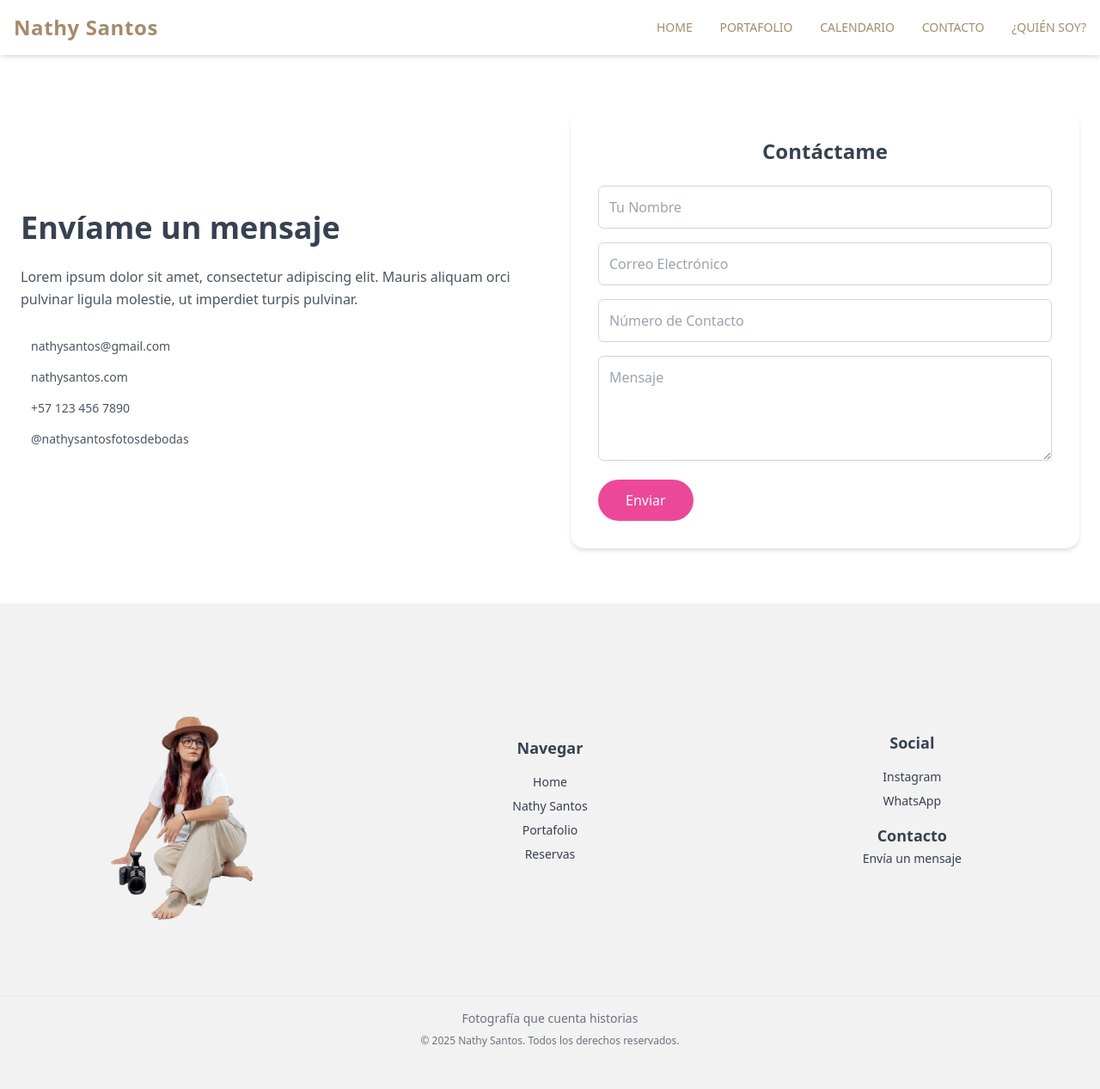
After one commit to JulioCVargasL/NatySantos_Portfolio, a Django app: template portfolio_NatySantos/templates/contact.html in a window 1280 px wide. The commit adds this page. Shown: the whole page at 86% size. Run offline with Django 5.2, Linux system fonts and the light colour scheme; the template is opened without the code that fills it, so the values that code supplies are empty; some libraries are stand-ins or nearby versions.

Commit message:
App render configurado/ ajustes index

```diff
--- /dev/null
+++ b/portfolio_NatySantos/templates/contact.html
@@ -0,0 +1,52 @@
+{% extends 'layouts/app.html' %}
+
+{% block title %}Contacto | Nathy Santos{% endblock %}
+
+{% block content %}
+
+<section class="py-16 bg-white">
+  <div class="container mx-auto px-6 grid grid-cols-1 md:grid-cols-2 gap-12 items-center">
+
+    <!-- Descripcion -->
+    <div class="text-center md:text-left">
+      <h2 class="text-3xl md:text-4xl font-bold mb-6 text-gray-700">Envíame un mensaje</h2>
+      <p class="mb-8 text-gray-600 leading-relaxed">
+        Lorem ipsum dolor sit amet, consectetur adipiscing elit. Mauris aliquam orci pulvinar ligula molestie, ut imperdiet turpis pulvinar.
+      </p>
+
+      <!-- Informacion de contacto -->
+      <div class="space-y-4 text-sm text-gray-600">
+        <div class="flex items-center space-x-3">
+          <i class="fas fa-envelope"></i> <span>nathysantos@gmail.com</span>
+        </div>
+        <div class="flex items-center space-x-3">
+          <i class="fas fa-globe"></i> <span>nathysantos.com</span>
+        </div>
+        <div class="flex items-center space-x-3">
+          <i class="fab fa-whatsapp"></i> <span>+57 123 456 7890</span>
+        </div>
+        <div class="flex items-center space-x-3">
+          <i class="fab fa-instagram"></i> <span>@nathysantosfotosdebodas</span>
+        </div>
+      </div>
+    </div>
+
+    <!-- Formulario de contacto -->
+
+    <div class="bg-beige-100 p-8 rounded-2xl shadow-md">
+      <h3 class="text-2xl font-bold mb-6 text-center text-gray-700">Contáctame</h3>
+      <form action="#" method="POST" class="space-y-4">
+        <input type="text" placeholder="Tu Nombre" class="w-full p-3 rounded-md border border-gray-300 focus:outline-none focus:ring-2 focus:ring-pink-300">
+        <input type="email" placeholder="Correo Electrónico" class="w-full p-3 rounded-md border border-gray-300 focus:outline-none focus:ring-2 focus:ring-pink-300">
+        <input type="text" placeholder="Número de Contacto" class="w-full p-3 rounded-md border border-gray-300 focus:outline-none focus:ring-2 focus:ring-pink-300">
+        <textarea placeholder="Mensaje" rows="4" class="w-full p-3 rounded-md border border-gray-300 focus:outline-none focus:ring-2 focus:ring-pink-300"></textarea>
+        <button type="submit" class="bg-pink-500 text-white px-8 py-3 rounded-full hover:bg-pink-600 transition">
+          Enviar
+        </button>
+      </form>
+    </div>
+
+  </div>
+</section>
+
+{% endblock %}
--- a/portfolio_NatySantos/templates/layouts/app.html
+++ b/portfolio_NatySantos/templates/layouts/app.html
@@ -0,0 +1,28 @@
+{% load static %}
+<!DOCTYPE html>
+<html lang="es">
+<head>
+  <meta charset="UTF-8">
+  <meta name="viewport" content="width=device-width, initial-scale=1.0">
+  <title>{% block title %}Nathy Santos{% endblock %}</title>
+
+  <link rel="stylesheet" href="https://cdn.jsdelivr.net/npm/tailwindcss@2.2.19/dist/tailwind.min.css">
+  <link rel="stylesheet" href="{% static 'css/custom.css' %}">
+  <script src="https://unpkg.com/flowbite@1.6.5/dist/flowbite.js"></script>
+
+</head>
+
+<body class=" text-gray-800 font-sans" style="background-color: #F2F2F2; color: #A68B6A;">
+
+    <!-- header -->
+    {% include 'layouts/partials/menu.html' %}
+
+    <!-- Contenido -->
+    {% block content %}
+    {% endblock %}
+
+    <!-- footer -->
+    {% include 'layouts/partials/footer.html' %}
+
+</body>
+</html>
--- /dev/null
+++ b/portfolio_NatySantos/templates/layouts/partials/footer.html
@@ -0,0 +1,37 @@
+  <!-- Footer -->
+
+  <footer class="bg-grey-100 text-gray-700 py-12 mt-100">
+    <div class="container mx-auto px-6 grid grid-cols-1 md:grid-cols-3 gap-8 items-center">
+      <div class="flex justify-center">
+        <img src="/static/img/webp_fomat/index/nathy-footer.webp" alt="Nathy Santos" class="w-60 h-auto">
+      </div>
+
+      <div class="text-center space-y-4">
+        <h4 class="font-semibold text-lg">Navegar</h4>
+        <ul class="space-y-2 text-sm">
+          <li><a href="#" class="resaltar">Home</a></li>
+          <li><a href="#quien-soy" class="resaltar">Nathy Santos</a></li>
+          <li><a href="#portafolio" class="resaltar">Portafolio</a></li>
+          <li><a href="#calendario" class="resaltar">Reservas</a></li>
+        </ul>
+      </div>
+
+      <div class="text-center space-y-4">
+        <h4 class="font-semibold text-lg">Social</h4>
+        <ul class="space-y-2 text-sm">
+          <li><a href="https://instagram.com/nathysantosfotosdebodas" target="_blank" class="resaltar">Instagram</a>
+          </li>
+          <li><a href="https://wa.me/1234567890" target="_blank" class="resaltar">WhatsApp</a></li>
+        </ul>
+        <h4 class="font-semibold text-lg mt-6">Contacto</h4>
+        <a href="#contacto" class="text-sm resaltar">Envía un mensaje</a>
+      </div>
+    </div>
+
+    <!--Linea final Marca personal-->
+
+    <div class="border-t mt-12 pt-4 text-center text-sm text-gray-500">
+      <p class="mb-2">Fotografía que cuenta historias</p>
+      <p class="text-xs">&copy; 2025 Nathy Santos. Todos los derechos reservados.</p>
+    </div>
+  </footer>
--- a/portfolio_NatySantos/templates/layouts/partials/menu.html
+++ b/portfolio_NatySantos/templates/layouts/partials/menu.html
@@ -0,0 +1,14 @@
+<!-- Header / Barra de Navegacion -->
+
+<header class="bg-white shadow-md sticky top-0 z-50">
+  <div class="container mx-auto px-4 py-4 flex justify-between items-center">
+    <h1 class="text-2xl font-bold tracking-wide">Nathy Santos</h1>
+    <nav class="space-x-7 text-sm font-medium">
+      <a href="#" class="resaltar">HOME</a>
+      <a href="#portafolio" class="resaltar">PORTAFOLIO</a>
+      <a href="#calendario" class="resaltar">CALENDARIO</a>
+      <a href="#contacto" class="resaltar">CONTACTO</a>
+      <a href="#quien-soy" class="resaltar">¿QUIÉN SOY?</a>
+    </nav>
+  </div>
+</header>
```
Also changed, not shown: portfolio_NatySantos/portfolio_NatySantos/settings.py (+6 -1 lines), portfolio_NatySantos/templates/index.html (+7 -70 lines).
